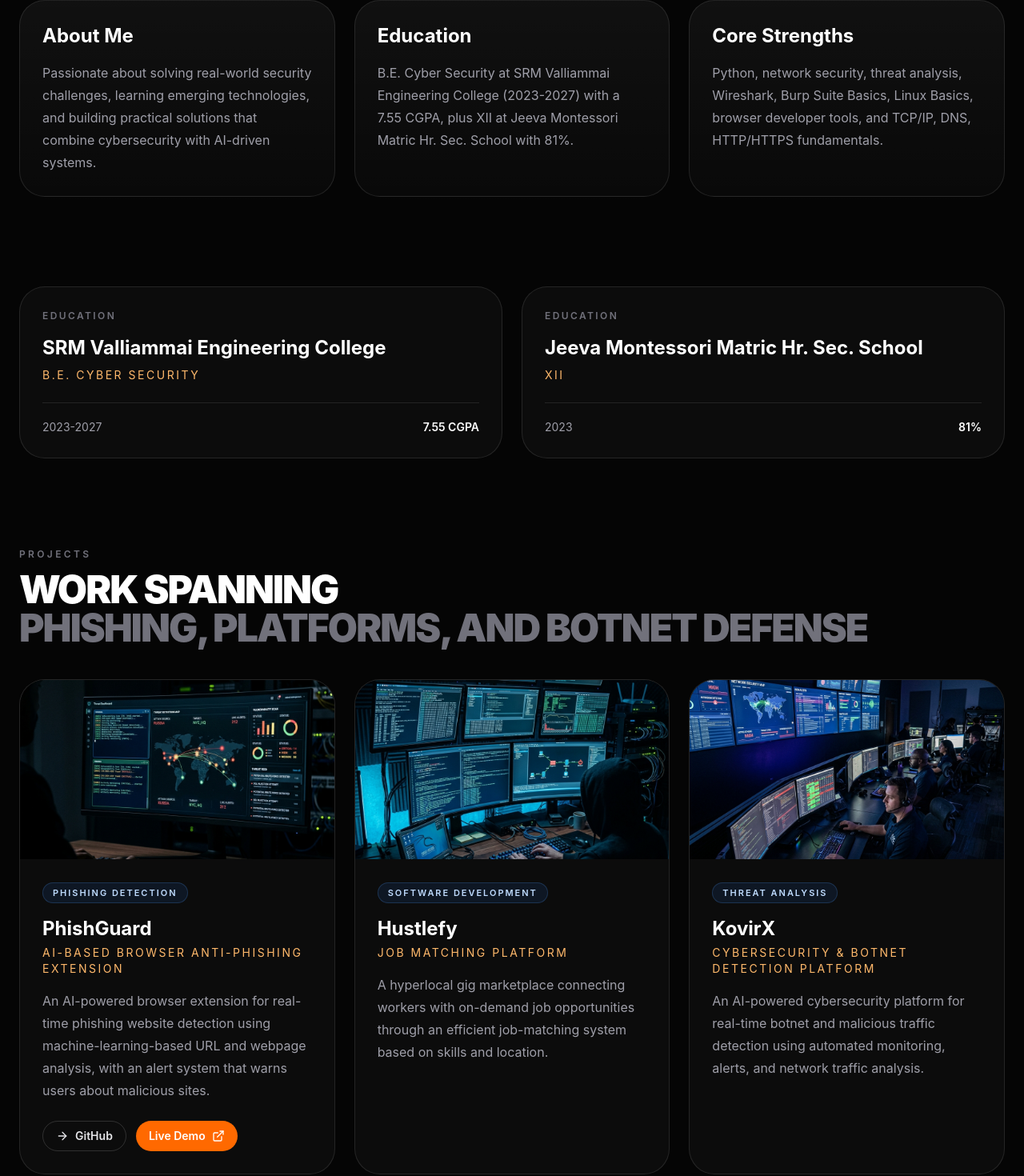
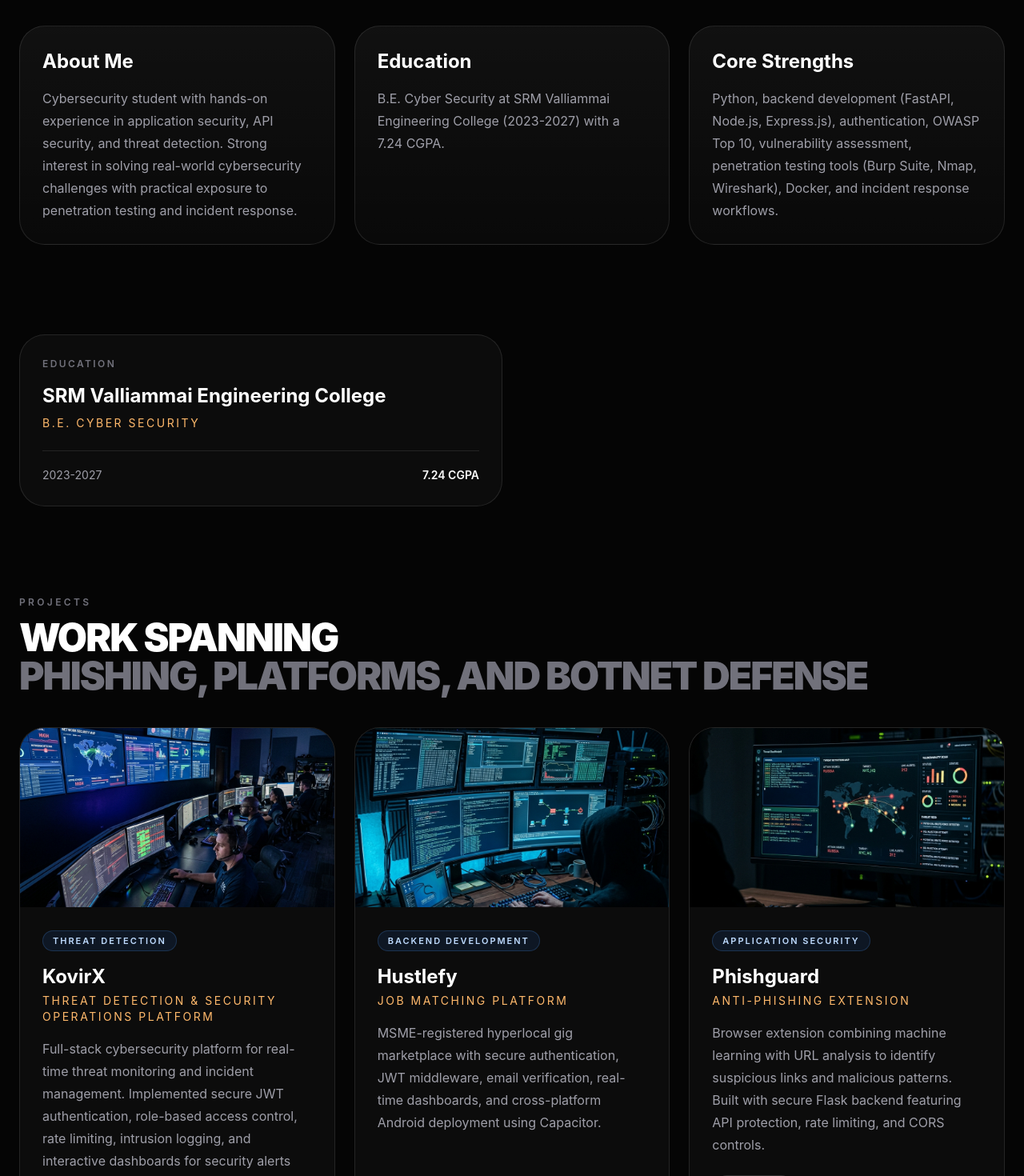
Before and after one commit to manojprasad-dot/portfolio, a Next.js app: page / in a window 1280 px wide. Shown: the part 1300-2770 px from the top of the page at 80% size. Built offline with nearby package versions, Linux system fonts and the light colour scheme.

Commit message:
Fix build error and update resume with new content

```diff
--- a/app/page.jsx
+++ b/app/page.jsx
@@ -13,37 +13,37 @@ import {
 } from "lucide-react";
 
 const summary =
-  "Third-year Cybersecurity student with a strong interest in cybersecurity, artificial intelligence, and software development. Skilled in Python, network security, and threat analysis, with hands-on experience building phishing detection and malicious-traffic monitoring projects.";
+  "Cybersecurity analyst with hands-on experience building secure applications, APIs, and real-world security projects. Skilled in Python, backend development, authentication, vulnerability assessment, and threat detection, with practical exposure to OWASP Top 10 risks, penetration testing tools, and incident response workflows.";
 
 const profileCards = [
   {
     title: "About Me",
-    body: "Passionate about solving real-world security challenges, learning emerging technologies, and building practical solutions that combine cybersecurity with AI-driven systems.",
+    body: "Cybersecurity student with hands-on experience in application security, API security, and threat detection. Strong interest in solving real-world cybersecurity challenges with practical exposure to penetration testing and incident response.",
   },
   {
     title: "Education",
-    body: "B.E. Cyber Security at SRM Valliammai Engineering College (2023-2027) with a 7.55 CGPA, plus XII at Jeeva Montessori Matric Hr. Sec. School with 81%.",
+    body: "B.E. Cyber Security at SRM Valliammai Engineering College (2023-2027) with a 7.24 CGPA.",
   },
   {
     title: "Core Strengths",
-    body: "Python, network security, threat analysis, Wireshark, Burp Suite Basics, Linux Basics, browser developer tools, and TCP/IP, DNS, HTTP/HTTPS fundamentals.",
+    body: "Python, backend development (FastAPI, Node.js, Express.js), authentication, OWASP Top 10, vulnerability assessment, penetration testing tools (Burp Suite, Nmap, Wireshark), Docker, and incident response workflows.",
   },
 ];
 
 const highlights = [
   { value: "3", label: "Projects" },
-  { value: "7.55", label: "College CGPA" },
-  { value: "2", label: "Certifications" },
+  { value: "7.24", label: "College CGPA" },
+  { value: "3", label: "Certifications" },
   { value: "1st", label: "Best CTF Finish" },
 ];
 
 const focusAreas = [
-  "Cybersecurity",
-  "Artificial Intelligence",
-  "Software Development",
-  "Threat Analysis",
-  "Network Security",
-  "Phishing Detection",
+  "Application Security",
+  "Vulnerability Assessment",
+  "Threat Detection",
+  "Backend Development",
+  "API Security",
+  "Penetration Testing",
 ];
 
 const education = [
@@ -51,75 +51,79 @@ const education = [
     title: "SRM Valliammai Engineering College",
     subtitle: "B.E. Cyber Security",
     meta: "2023-2027",
-    detail: "7.55 CGPA",
-  },
-  {
-    title: "Jeeva Montessori Matric Hr. Sec. School",
-    subtitle: "XII",
-    meta: "2023",
-    detail: "81%",
+    detail: "7.24 CGPA",
   },
 ];
 
 const projects = [
   {
-    title: "PhishGuard",
-    subtitle: "AI-Based Browser Anti-Phishing Extension",
-    tag: "Phishing Detection",
-    image: "/assets/images/project-threat.png",
+    title: "KovirX",
+    subtitle: "Threat Detection & Security Operations Platform",
+    tag: "Threat Detection",
+    image: "/assets/images/project-soc.png",
     description:
-      "An AI-powered browser extension for real-time phishing website detection using machine-learning-based URL and webpage analysis, with an alert system that warns users about malicious sites.",
-    github: "https://github.com/manojprasad-dot/anti-phishing-detection",
-    demo: "https://phishguard26.netlify.app",
+      "Full-stack cybersecurity platform for real-time threat monitoring and incident management. Implemented secure JWT authentication, role-based access control, rate limiting, intrusion logging, and interactive dashboards for security alerts and threat analysis.",
+    tech: "React, Node.js, Express, MongoDB, JWT, Docker",
   },
   {
     title: "Hustlefy",
     subtitle: "Job Matching Platform",
-    tag: "Software Development",
+    tag: "Backend Development",
     image: "/assets/images/project-pentest.png",
     description:
-      "A hyperlocal gig marketplace connecting workers with on-demand job opportunities through an efficient job-matching system based on skills and location.",
+      "MSME-registered hyperlocal gig marketplace with secure authentication, JWT middleware, email verification, real-time dashboards, and cross-platform Android deployment using Capacitor.",
+    tech: "Node.js, Express, React, MongoDB, Firebase, Capacitor",
   },
   {
-    title: "KovirX",
-    subtitle: "Cybersecurity & Botnet Detection Platform",
-    tag: "Threat Analysis",
-    image: "/assets/images/project-soc.png",
+    title: "Phishguard",
+    subtitle: "Anti-Phishing Extension",
+    tag: "Application Security",
+    image: "/assets/images/project-threat.png",
     description:
-      "An AI-powered cybersecurity platform for real-time botnet and malicious traffic detection using automated monitoring, alerts, and network traffic analysis.",
+      "Browser extension combining machine learning with URL analysis to identify suspicious links and malicious patterns. Built with secure Flask backend featuring API protection, rate limiting, and CORS controls.",
+    github: "https://github.com/manojprasad-dot/anti-phishing-detection",
+    tech: "Python, Flask, JavaScript, Chrome Extension, Random Forest",
   },
 ];
 
 const skills = [
   "Python Programming",
-  "Linux Basics",
+  "Backend Development (FastAPI, Node.js, Express.js)",
+  "Burp Suite & Nmap",
   "Wireshark",
-  "Burp Suite Basics",
-  "Browser Developer Tools",
-  "TCP/IP",
-  "DNS",
-  "HTTP/HTTPS",
+  "Git & Docker",
+  "OWASP Top 10",
+  "API Security",
+  "MySQL & MongoDB",
 ];
 
 const certifications = [
   {
-    title: "Full Stack Web Development",
-    issuer: "Next24tech",
+    title: "Penetration Testing",
+    issuer: "SRM Valliammai Engineering College (Value Added Course)",
     image: "/assets/images/blog-3.png",
     href: null,
   },
   {
     title: "Generative AI Foundations Training Badge",
-    issuer: "AWS Academy Graduate",
+    issuer: "AWS Academy",
     image: "/assets/images/blog-2.png",
     href: "https://www.credly.com/badges/62cfddb4-44d3-4c81-b9e9-816869e02a4c",
+  },
+  {
+    title: "Networking",
+    issuer: "Cisco Networking Academy",
+    image: "/assets/images/blog-3.png",
+    href: null,
   },
 ];
 
 const achievements = [
-  "Winner in CTF at Sai Ram Engineering College (2025) - 1st",
-  "Participated in CTF at Rajalakshmi Engineering College (2026) - 7th",
-  "Participated in WTF 3.0 - Hack The Box Chennai x SRM IST (2026) - 8th",
+  "Winner, INFYRA CTF'25 – National Level Cybersecurity Competition - 1st",
+  "4th Place, 0xTi CTF – 24-hour National Level Cybersecurity Competition",
+  "10th Place, Kalachakra CTF – 24-hour National Cybersecurity Competition (10th of 250 teams)",
+  "5th Place, WTF CTF 3.0 – Inter-College Cybersecurity Competition",
+  "5th Place, OSDHack 2026 – National-level Applied AI & Machine Learning Hackathon",
 ];
 
 const languages = ["Tamil", "English"];
```
